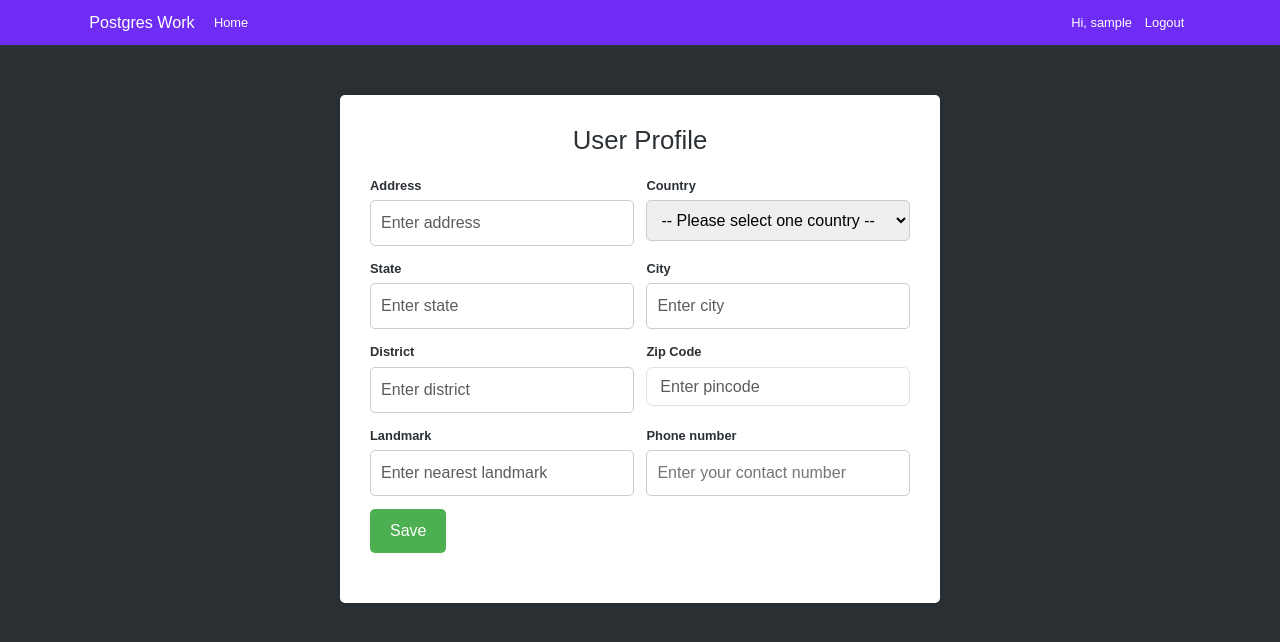
After one commit to abdulrahim-uj/postgres_work, a Django app: page /auth/authenticated/dashboard/profile/ in a window 1280 px wide. The commit adds this page. Shown: the top 642 px of the page. Run offline with Django 4.2, Linux system fonts and the light colour scheme; the visitor is signed in with stand-in values (Sample User, id 1); data comes from the database, SQL or seed files in the repository; some libraries are stand-ins or nearby versions.

Commit message:
updated user profile, activate user via activation link

```diff
--- a/accounts/forms.py
+++ b/accounts/forms.py
@@ -53,6 +53,17 @@ class UserForm(forms.ModelForm):
             raise forms.ValidationError("Password does not  match!")
 
 
+country_list = (
+    ('', '-- Please select one country --'),
+    ('IN', 'India'),
+    ('US', 'United States'),
+    ('CA', 'Canada'),
+    ('UK', 'United Kingdom'),
+    ('AU', 'Australia'),
+    ('UAE', 'United Arab Emirates'),
+)
+
+
 class UserProfileForm(forms.ModelForm):
     class Meta:
         model = UserProfile
@@ -64,8 +75,7 @@ class UserProfileForm(forms.ModelForm):
                                         'class': 'required form-control form-control-lg'}),
             'country_code': TextInput(attrs={'placeholder': 'Enter country code',
                                              'class': 'required form-control form-control-lg'}),
-            'country': TextInput(attrs={'placeholder': 'Enter country',
-                                        'class': 'required form-control form-control-lg'}),
+            'country':  forms.Select(choices=country_list),
             'state': TextInput(attrs={'placeholder': 'Enter state',
                                       'class': 'required form-control form-control-lg'}),
             'city': TextInput(attrs={'placeholder': 'Enter city',
--- a/accounts/urls.py
+++ b/accounts/urls.py
@@ -12,4 +12,10 @@ urlpatterns = [
     path('logout/', views.signout, name="logout_user"),
     # authenticated user can redirect to own home page
     path('authenticated/dashboard/', views.dashboard, name="my_dashboard"),
+
+    # activate user account
+    path('activate/<uidb64>/<token>/', views.activate, name="activate"),
+
+    # user profile
+    path('authenticated/dashboard/profile/', views.profile, name="my_profile"),
 ]
--- a/accounts/views.py
+++ b/accounts/views.py
@@ -1,14 +1,15 @@
 import json
-
 from django.contrib import auth
 from django.contrib.auth.decorators import login_required
 from django.http import HttpResponse
 from django.shortcuts import render, redirect
 from django.urls import reverse
-
 from basics.functions import generate_form_errors
-from .forms import UserForm
-from .models import User
+from .forms import UserForm, UserProfileForm
+from .models import User, UserProfile
+from .utils import send_verification_email
+from django.utils.http import urlsafe_base64_decode
+from django.contrib.auth.tokens import default_token_generator
 
 
 def signup(request):
@@ -37,6 +38,12 @@ def signup(request):
                                             username=username, email=email_id,
                                             password=password)
             user.save()
+
+            # SEND VERIFICATION EMAIL
+            email_subject = "Activate Your Account"
+            email_template = "accounts/emails/account-verification-email.html"
+            send_verification_email(request, user, email_subject, email_template)
+
             response_data = {
                 "status": "true",
                 "title": "New User",
@@ -121,3 +128,64 @@ def dashboard(request):
         "redirect": True,
     }
     return render(request, 'dashboard/user-home.html', context)
+
+
+def activate(request, uidb64, token):
+    # ACTIVATE THE USER BY SETTING THE is_activate = True
+    try:
+        uid = urlsafe_base64_decode(uidb64).decode()
+        user = User._default_manager.get(pk=uid)
+    except(TypeError, ValueError, OverflowError, User.DoesNotExist):
+        user = None
+
+    if user is not None and default_token_generator.check_token(user, token):
+        user.is_active = True
+        user.save()
+        return redirect('accounts:my_dashboard')
+    else:
+        return redirect('accounts:existing_user')
+
+
+def profile(request):
+    form = UserProfileForm()
+    instance = UserProfile.objects.get(user=request.user)
+    if instance:
+        form = UserProfileForm(instance=instance)
+    if request.method == "POST":
+        form = UserProfileForm(request.POST, instance=instance)
+        contact_number = request.POST.get('phone_number')
+        if form.is_valid():
+            if contact_number:
+                user = User.objects.get(pk=request.user.pk)
+                user.phone_number = contact_number
+                user.save()
+            data = form.save(commit=False)
+            data.country_code = form.cleaned_data['country']
+            data.updater = request.user
+            data.save()
+            response_data = {
+                "status": "true",
+                "title": "New User",
+                "message": "New user Successfully Created.",
+                "redirect": 'true',
+                "redirect_url": reverse('accounts:my_dashboard')
+            }
+        # form is not valid --> Then
+        else:
+            # generating form errors
+            message = generate_form_errors(UserForm, formset=False)
+            response_data = {
+                "status": "false",
+                "stable": "true",
+                "title": "Form validation error",
+                "message": message[0].messages[0]
+            }
+        return HttpResponse(json.dumps(response_data), content_type='application/javascript')
+    else:
+        context = {
+            'title': "Profile",
+            'form': form,
+            'is_bootstrap': True,
+            "redirect": True,
+        }
+        return render(request, 'accounts/profile.html', context)
--- a/static/styles/custom.css
+++ b/static/styles/custom.css
@@ -85,3 +85,61 @@ p {
         height: 100%;
     }
 }
+
+
+.profile-container {
+    max-width: 600px;
+    margin: 50px auto;
+    background-color: #ffffff;
+    padding: 30px;
+    border-radius: 5px;
+    box-shadow: 0 0 10px rgba(0, 0, 0, 0.1);
+}
+
+.profile-container h2 {
+    color: #2b3035;
+    text-align: center;
+    margin-bottom: 20px;
+}
+
+.profile-form-group {
+    margin-bottom: 20px;
+}
+
+.profile-form-group label {
+    display: block;
+    font-weight: bold;
+    margin-bottom: 5px;
+    color: #2b3035;
+}
+
+.profile-form-group input[type="text"],
+.profile-form-group input[type="email"],
+.profile-form-group input[type="date"],
+.profile-form-group select {
+    width: 100%;
+    padding: 10px;
+    border-radius: 5px;
+    border: 1px solid #ccc;
+    font-size: 16px;
+}
+
+.profile-form-group input[type="submit"] {
+    background-color: #4CAF50;
+    color: white;
+    padding: 10px 20px;
+    border: none;
+    border-radius: 5px;
+    font-size: 16px;
+    cursor: pointer;
+}
+
+@media (max-width: 480px) {
+    .container {
+        padding: 20px;
+    }
+}
+
+.error {
+    color: #d43f3a !important;
+}
--- /dev/null
+++ b/templates/accounts/emails/account-verification-email.html
@@ -0,0 +1,5 @@
+{% autoescape off %}
+Hi {{user.first_name}},
+Please click on below link to confirm your registration.
+http://{{domain}}{% url 'accounts:activate' uidb64=uid token=token %}
+{% endautoescape %}
--- /dev/null
+++ b/templates/accounts/profile.html
@@ -0,0 +1,45 @@
+{% extends 'base.html' %}
+{% block content %}
+    <div class="profile-container">
+        <h2>User Profile</h2>
+        <form class="ajax reset redirect row g-3" method="POST" action="{{ url }}">
+            {% csrf_token %}
+            <div class="profile-form-group form-outline mb-0 col-md-6">
+                <label class="form-label" for="{{ form.address.id_for_label }}">{{ form.address.label }}</label>
+                {{ form.address }}
+            </div>
+            <div class="profile-form-group form-outline mb-0 col-md-6">
+                <label class="form-label" for="{{ form.country.id_for_label }}">{{ form.country.label }}</label>
+                {{ form.country }}
+            </div>
+            <div class="profile-form-group form-outline mb-0 col-md-6">
+                <label class="form-label" for="{{ form.state.id_for_label }}">{{ form.state.label }}</label>
+                {{ form.state }}
+            </div>
+            <div class="profile-form-group form-outline mb-0 col-md-6">
+                <label class="form-label" for="{{ form.city.id_for_label }}">{{ form.city.label }}</label>
+                {{ form.city }}
+            </div>
+            <div class="profile-form-group form-outline mb-0 col-md-6">
+                <label class="form-label" for="{{ form.district.id_for_label }}">{{ form.district.label }}</label>
+                {{ form.district }}
+            </div>
+            <div class="profile-form-group form-outline mb-0 col-md-6">
+                <label class="form-label" for="{{ form.pin_code.id_for_label }}">{{ form.pin_code.label }}</label>
+                {{ form.pin_code }}
+            </div>
+            <div class="profile-form-group form-outline mb-0 col-md-6">
+                <label class="form-label" for="{{ form.landmark.id_for_label }}">{{ form.landmark.label }}</label>
+                {{ form.landmark }}
+            </div>
+            <div class="profile-form-group form-outline mb-0 col-md-6">
+                <label class="form-label" for="phone_number">Phone number</label>
+                <input type="text" name="phone_number" id="phone_number" placeholder="Enter your contact number" />
+            </div>
+
+            <div class="profile-form-group">
+                <input type="submit" value="Save">
+            </div>
+        </form>
+    </div>
+{% endblock %}
--- a/templates/dashboard/user-home.html
+++ b/templates/dashboard/user-home.html
@@ -4,7 +4,7 @@
 <div class="d-flex for-requests">
     <p>Welcome back & Click</p>
     <button type="button" class="btn btn-primary"
-            onclick="location.href=''">here</button>
-    <p>to operate with your tasks.</p>
+            onclick="location.href='{% url 'accounts:my_profile' %}'">here</button>
+    <p>to update your profile.</p>
 </div>
 {% endblock %}
--- a/templates/includes/navbar.html
+++ b/templates/includes/navbar.html
@@ -25,7 +25,7 @@
             <ul class="d-flex navbar-nav">
 
                 <li class="nav-item">
-                    {% if user.is_superuser %}
+                    {% if user.is_superadmin %}
                     <a class="nav-link active" aria-current="page" href="/admin">Hi, {{user.username}}</a>
                     {% else %}
                     <a class="nav-link active" aria-current="page" href="{% url 'accounts:my_dashboard' %}">Hi, {{user.username}}</a>
```
Also changed, not shown: accounts/utils.py (added, +22 -0 lines), postgres_work/settings.py (+14 -0 lines).
